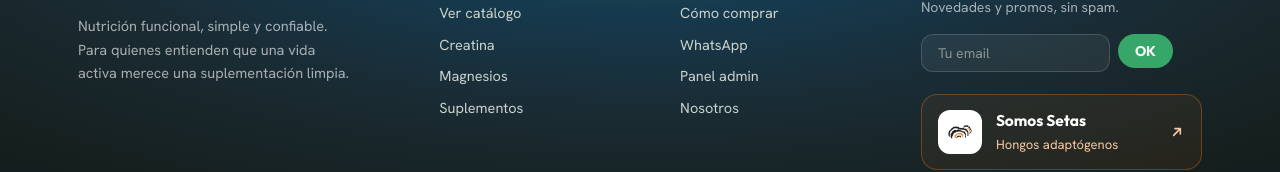
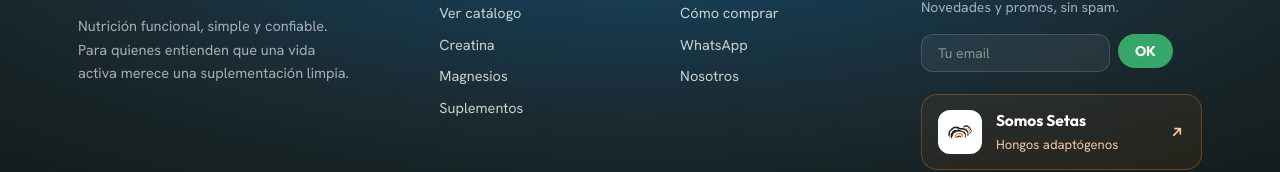
Before and after one commit to fgcrecursos/vcore-website, a React (Vite) app: page / in a window 1280 px wide. Shown: the part 4016-4188 px from the top of the page. Built offline with nearby package versions, Linux system fonts and the light colour scheme; no server answers; the database is empty.

Commit message:
feat(footer): sin link al panel de administración
Al panel se entra solo por /#admin.

Co-Authored-By: Claude Opus 5.5 <noreply@anthropic.com>

```diff
--- a/src/shell.jsx
+++ b/src/shell.jsx
@@ -279,7 +279,6 @@ function Footer() {
             <h5>Ayuda</h5>
             <a style={{ cursor: 'pointer' }} onClick={() => nav('howto')}>Cómo comprar</a>
             <a href={`https://wa.me/${(window.VcoreData && window.VcoreData.config && window.VcoreData.config.whatsapp) || '5492615509004'}`} target="_blank" rel="noopener">WhatsApp</a>
-            <a style={{ cursor: 'pointer' }} onClick={() => nav('admin')}>Panel admin</a>
             <a style={{ cursor: 'pointer' }} onClick={() => nav('nosotros')}>Nosotros</a>
           </div>
           <div>
```
